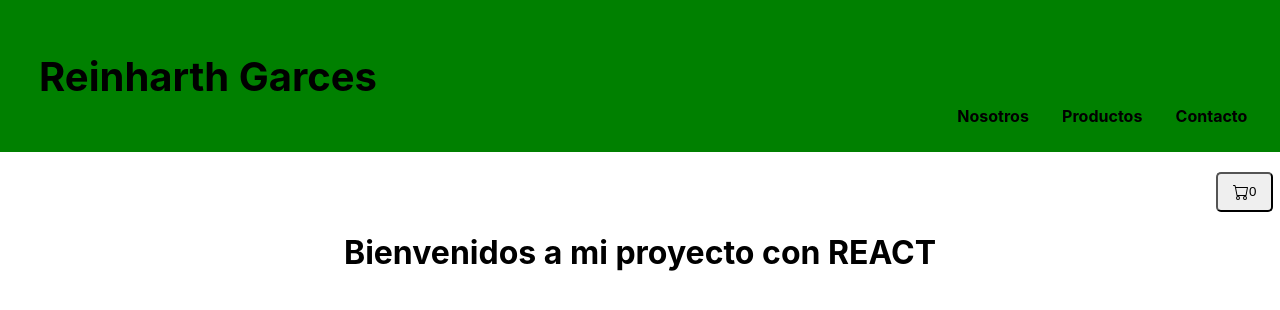
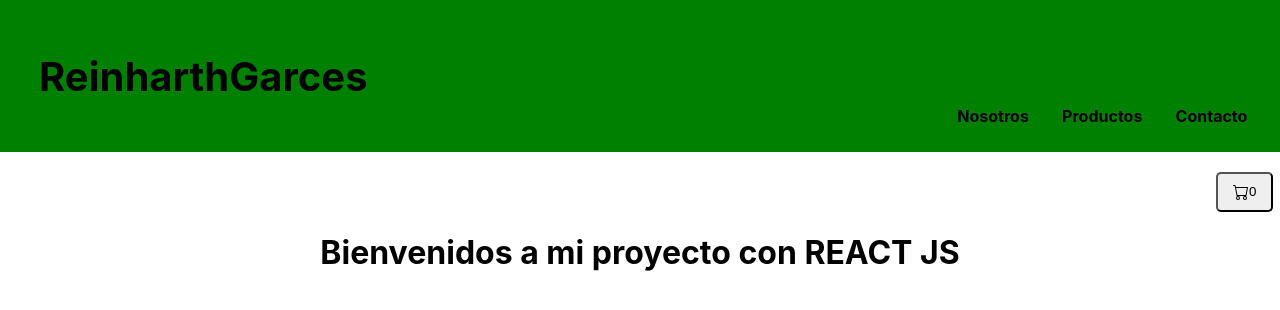
Before and after one commit to ReinharthGarces/ProyectoCoderHouse3, a React (Create React App) app: page / in a window 1280 px wide. Shown: the top 310 px of the page. Built offline with nearby package versions, Linux system fonts and the light colour scheme.

Commit message:
PreEntrega1-Garces

```diff
--- a/src/App.js
+++ b/src/App.js
@@ -8,7 +8,7 @@ function App (props) {
   return (
     <div>
     <Header />
-    <ItemListContainer greeting={'Bienvenidos a mi proyecto con REACT'} />
+    <ItemListContainer greeting={'Bienvenidos a mi proyecto con REACT JS'} />
     </div>
   );
 }
--- a/src/components/NavbarStyles/Navbar.js
+++ b/src/components/NavbarStyles/Navbar.js
@@ -7,7 +7,7 @@ function Navbar (props) {
   return (
     <div>
       <nav>
-        <h1>Reinharth Garces</h1>
+        <h1>ReinharthGarces</h1>
       <ul>
         <li>Nosotros</li>
         <li>Productos</li>
```
